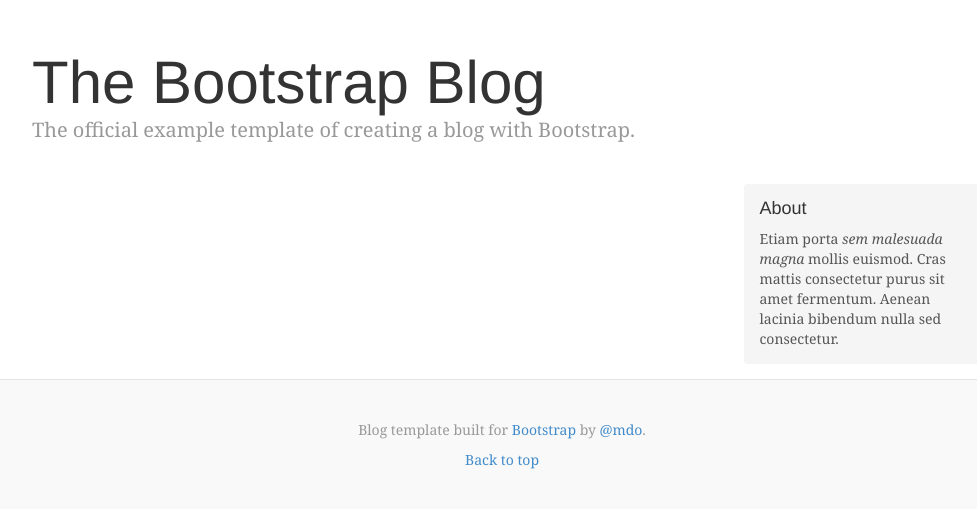
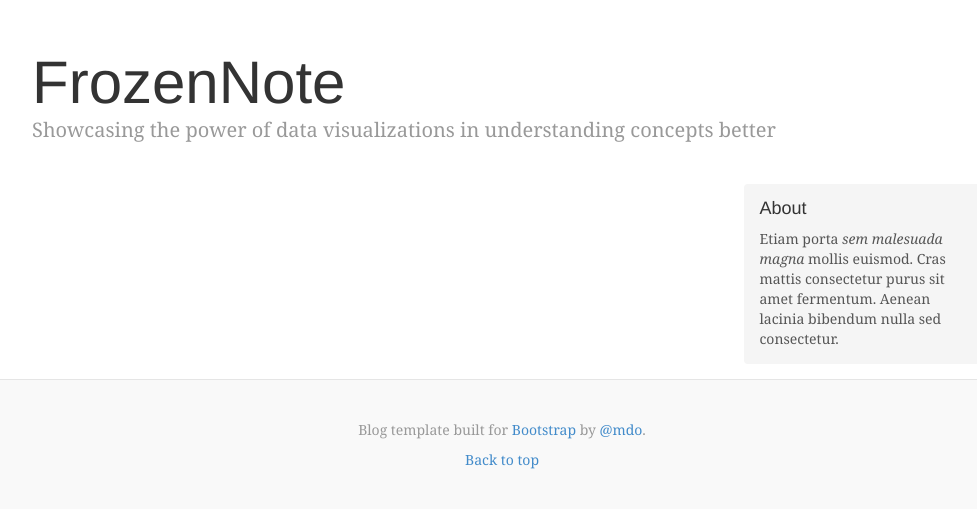
Before and after one commit to tejesh0/myproject, a Django app: page / in a window 1280 px wide. Shown: the part 40-549 px from the top of the page, without its empty margins (138-1115 px from the left). Run offline with Django 3.2, Linux system fonts and the light colour scheme; data that the repository does not hold is empty; some libraries are stand-ins or nearby versions.

Commit message:
change heading and description

```diff
--- a/templates/base.html
+++ b/templates/base.html
@@ -41,8 +41,8 @@
     <div class="container">
 
       <div class="blog-header">
-        <h1 class="blog-title">The Bootstrap Blog</h1>
-        <p class="lead blog-description">The official example template of creating a blog with Bootstrap.</p>
+        <h1 class="blog-title">FrozenNote</h1>
+        <p class="lead blog-description">Showcasing the power of data visualizations in understanding concepts better</p>
       </div>
 
       <div class="row">
```
